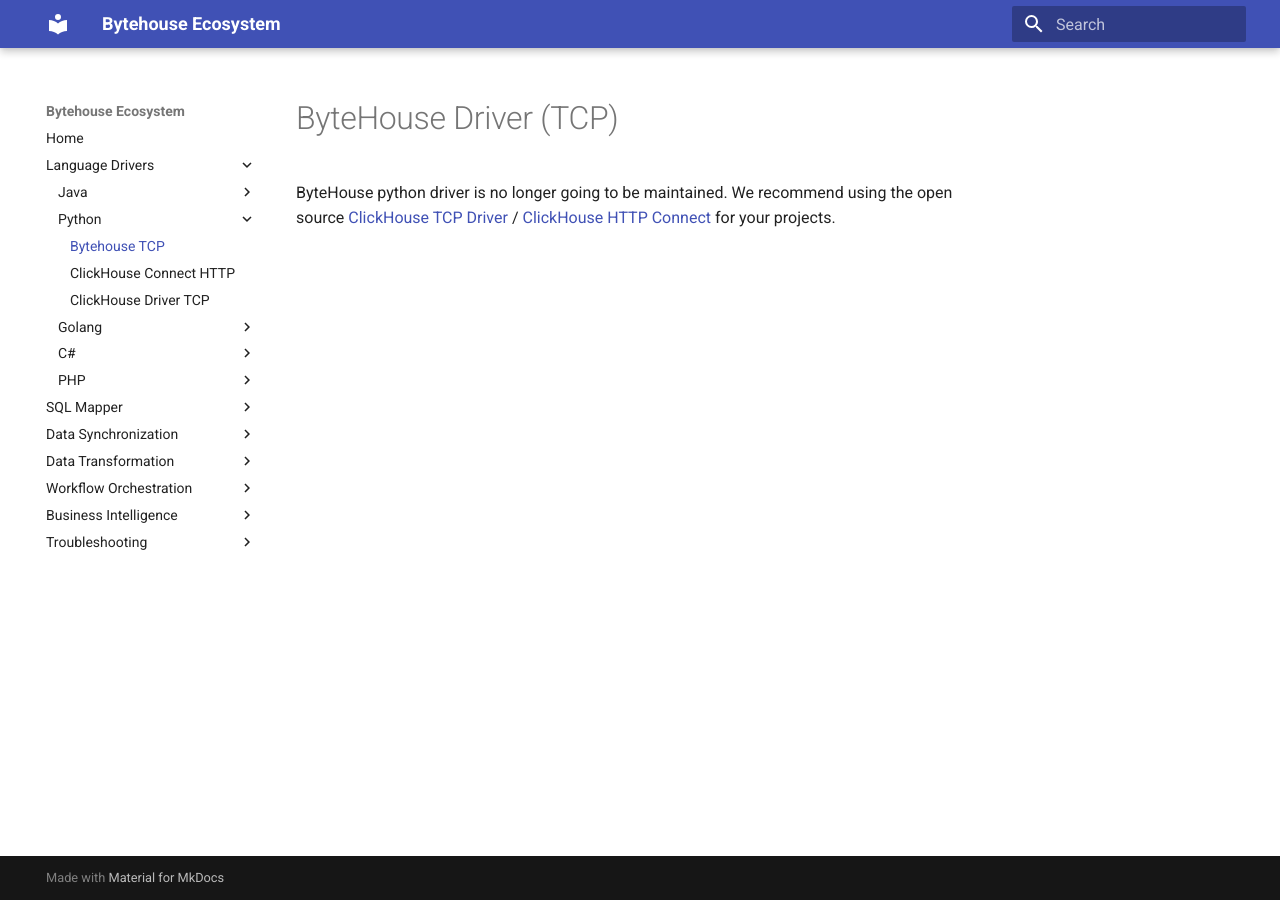
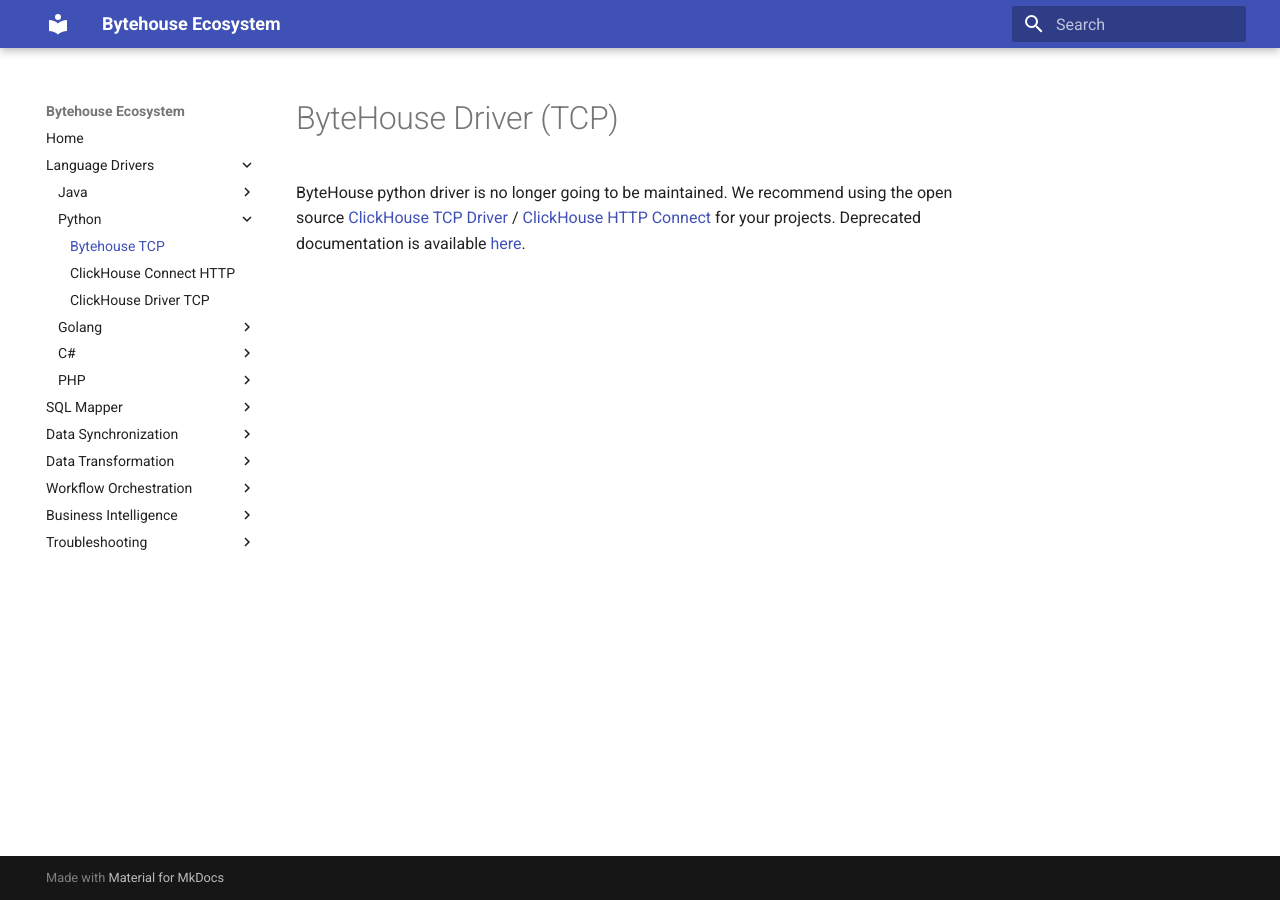
Before and after one commit to bytehouse-docs/ecosystem, an MkDocs documentation site: the page built from docs/python/bytehouse-tcp.md, in a window 1280 px wide. Built offline with MkDocs 1.6.1 and Material for MkDocs 9.7.7, drawn with Linux system fonts in a browser that asks for light colours.

Commit message:
Update bytehouse-driver page

```diff
--- a/docs/python/bytehouse-tcp.md
+++ b/docs/python/bytehouse-tcp.md
@@ -2,4 +2,4 @@
 
 ByteHouse python driver is no longer going to be maintained. We recommend using the open source
 [ClickHouse TCP Driver](clickhouse-driver-tcp.md) / [ClickHouse HTTP Connect](clickhouse-connect-http.md)
-for your projects.
+for your projects. Deprecated documentation is available [here](https://www.volcengine.com/docs/6517/1121933).
```
